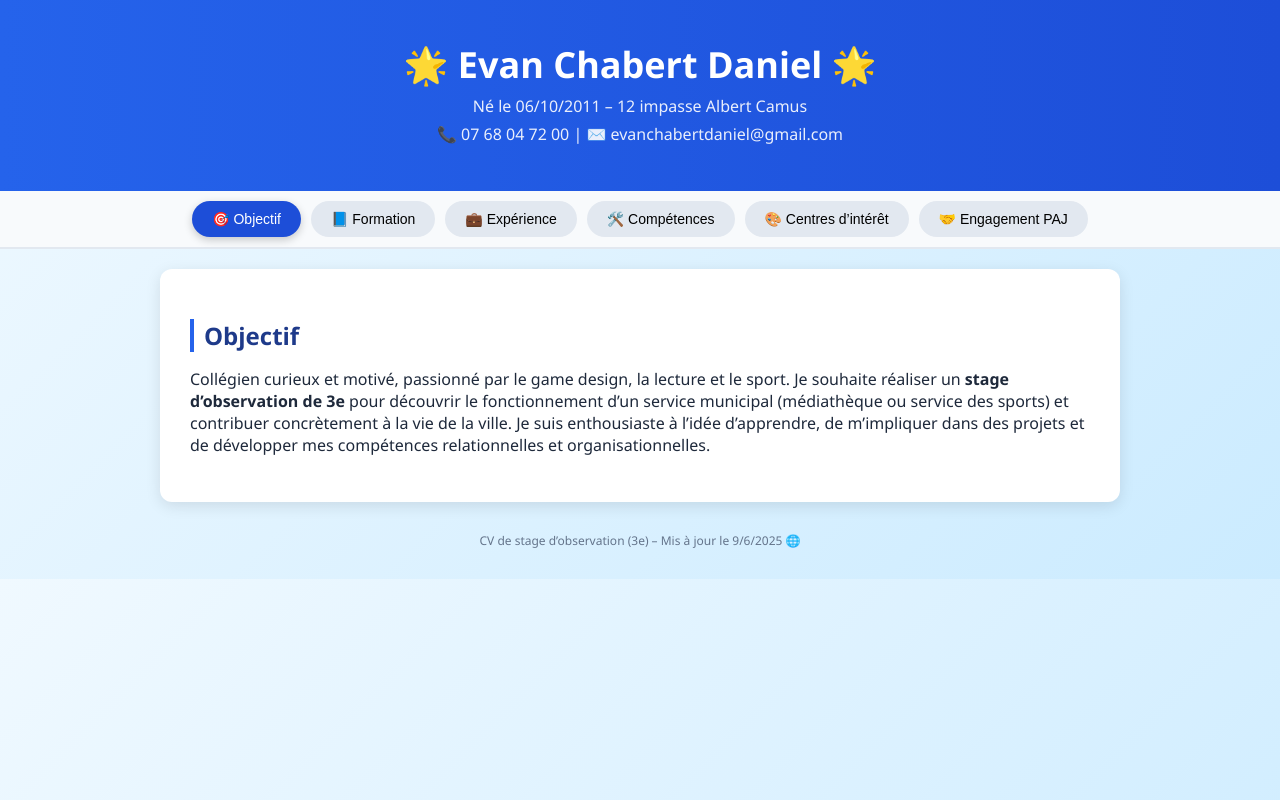
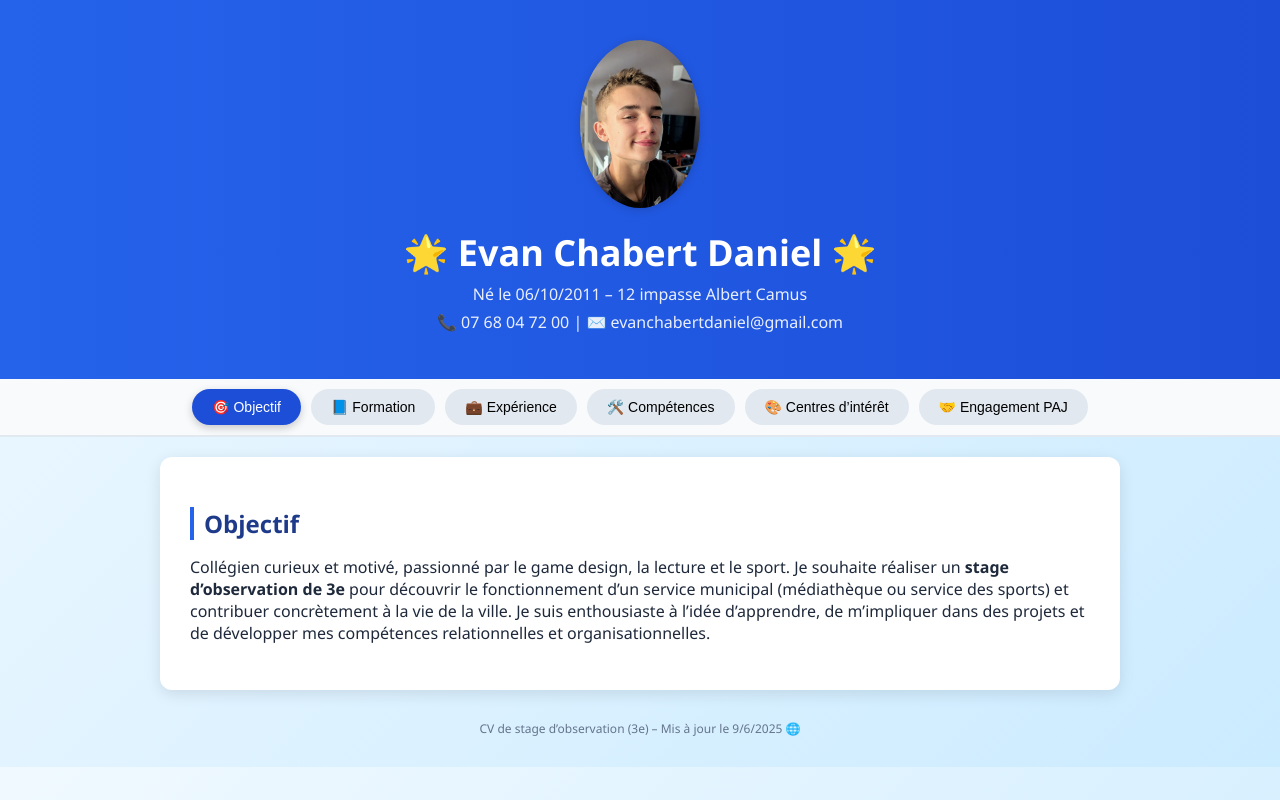
Before and after one commit to monpseudoestpris/EvanCV, a plain HTML site: page index.html in a window 1280 px wide. Drawn offline with Linux system fonts and the light colour scheme.

Commit message:
added photo

```diff
--- a/index.html
+++ b/index.html
@@ -97,7 +97,8 @@
 </head>
 <body>
   <header>
-    <h1>🌟 Evan Chabert Daniel 🌟</h1>
+  <img src="photo.jpg" alt="Photo de mon fils" style="width:120px;height:auto;border-radius:50%;margin-bottom:15px;box-shadow:0 2px 8px rgba(0,0,0,0.15);">
+  <h1>🌟 Evan Chabert Daniel 🌟</h1>
     <p>Né le 06/10/2011 – 12 impasse Albert Camus</p>
     <p>📞 07 68 04 72 00 | ✉️ evanchabertdaniel@gmail.com</p>
   </header>
```
Also changed, not shown: photo.jpg (added).
